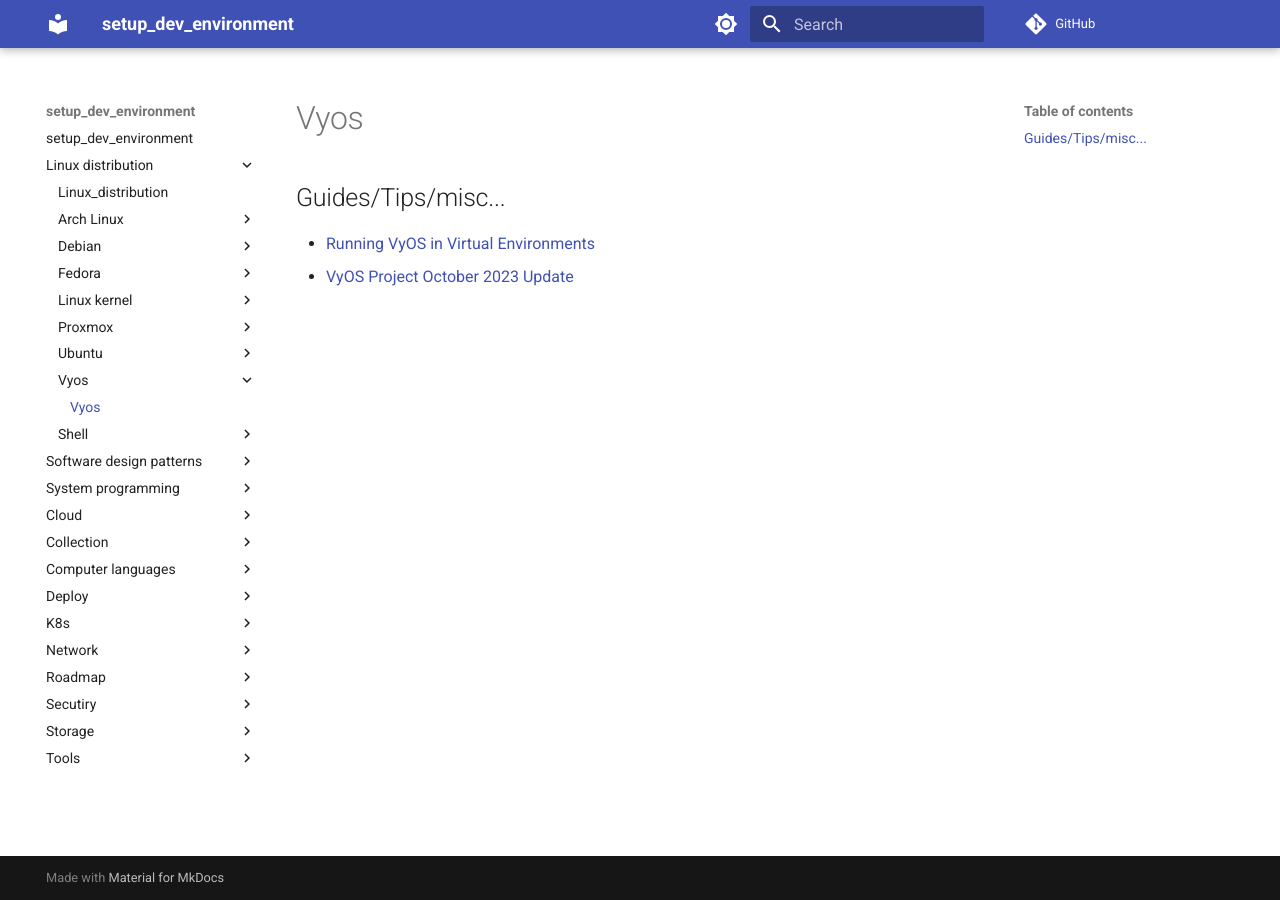
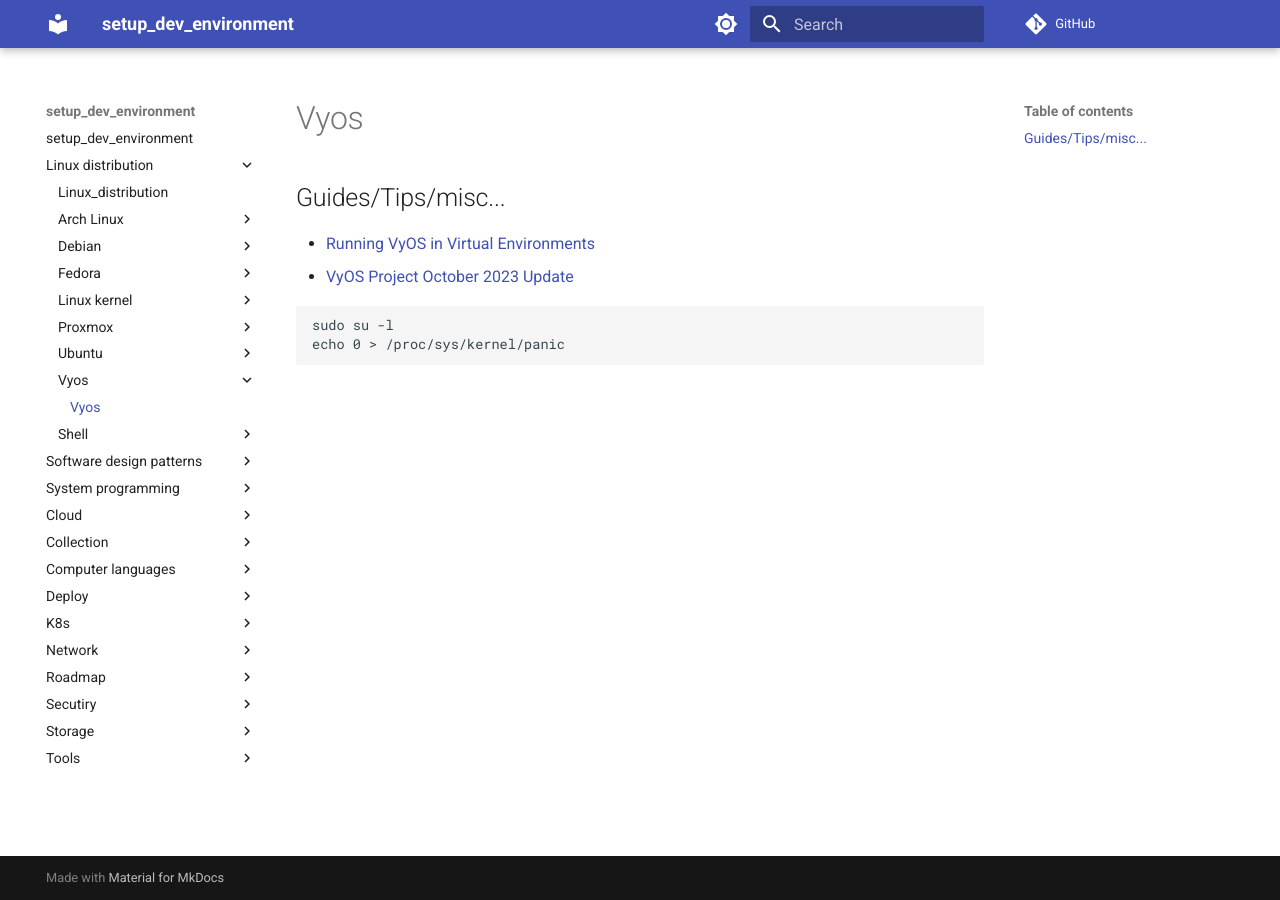
Before and after one commit to hong539/setup_dev_environment, an MkDocs documentation site: the page built from docs/Linux_distribution/Vyos/vyos.md, in a window 1280 px wide. Built offline with MkDocs 1.6.1 and Material for MkDocs 9.7.7, drawn with Linux system fonts in a browser that asks for light colours; comment, search, counter and statistics services are not loaded.

Commit message:
Update docs

````diff
--- a/docs/Linux_distribution/Vyos/vyos.md
+++ b/docs/Linux_distribution/Vyos/vyos.md
@@ -4,3 +4,8 @@
 
 * [Running VyOS in Virtual Environments](https://docs.vyos.io/en/latest/installation/virtual/index.html)
 * [VyOS Project October 2023 Update](https://blog.vyos.io/vyos-project-october-2023-update)
+
+```shell
+sudo su -l
+echo 0 > /proc/sys/kernel/panic
+```
````
Also changed, not shown: docs/Linux_distribution/Fedora/fedora.md (+1 -1 lines), docs/cloud/cloud.md (+1 -0 lines).
